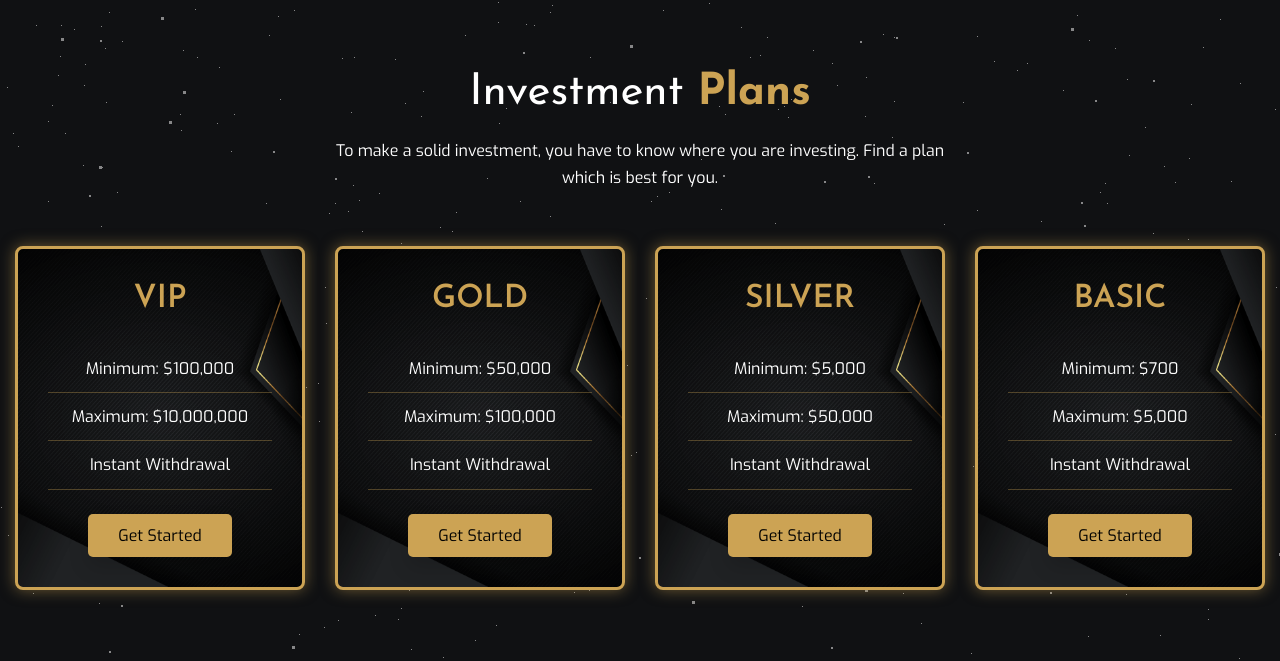
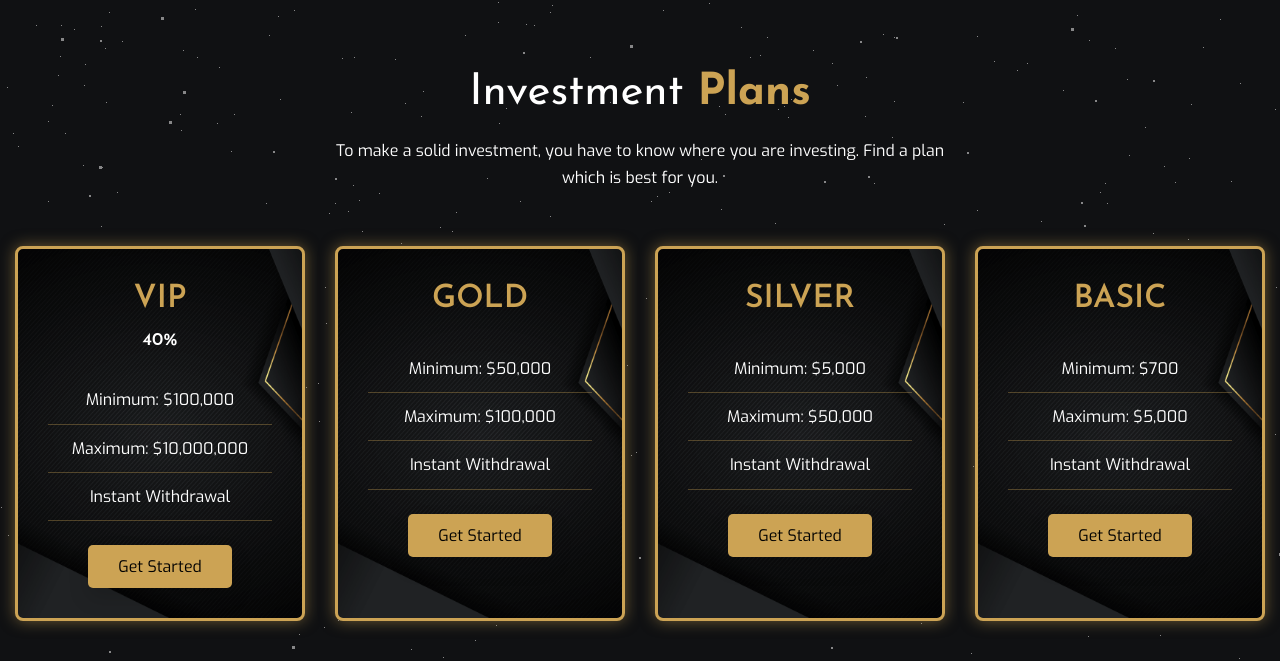
Before and after one commit to mykael2000/koinblocks, a PHP site: page /plans.php in a window 1280 px wide. Shown: the part 426-1087 px from the top of the page. Run offline with PHP 8.4, Linux system fonts and the light colour scheme.

```diff
--- a/plans.php
+++ b/plans.php
@@ -38,6 +38,7 @@ include("includes/header.php");
             <div class="col-xl-3 col-lg-4 col-md-6 mb-30">
                 <div class="package-card text-center bg_img" data-background="assets/images/bg/bg-4.png">
                     <h4 class="package-card__title base--color mb-2">VIP</h4>
+                    <h6>40%</h6>
                     <ul class="package-card__features mt-4">
                         <li>Minimum: $100,000</li>
                         <li>Maximum: $10,000,000</li>
```
